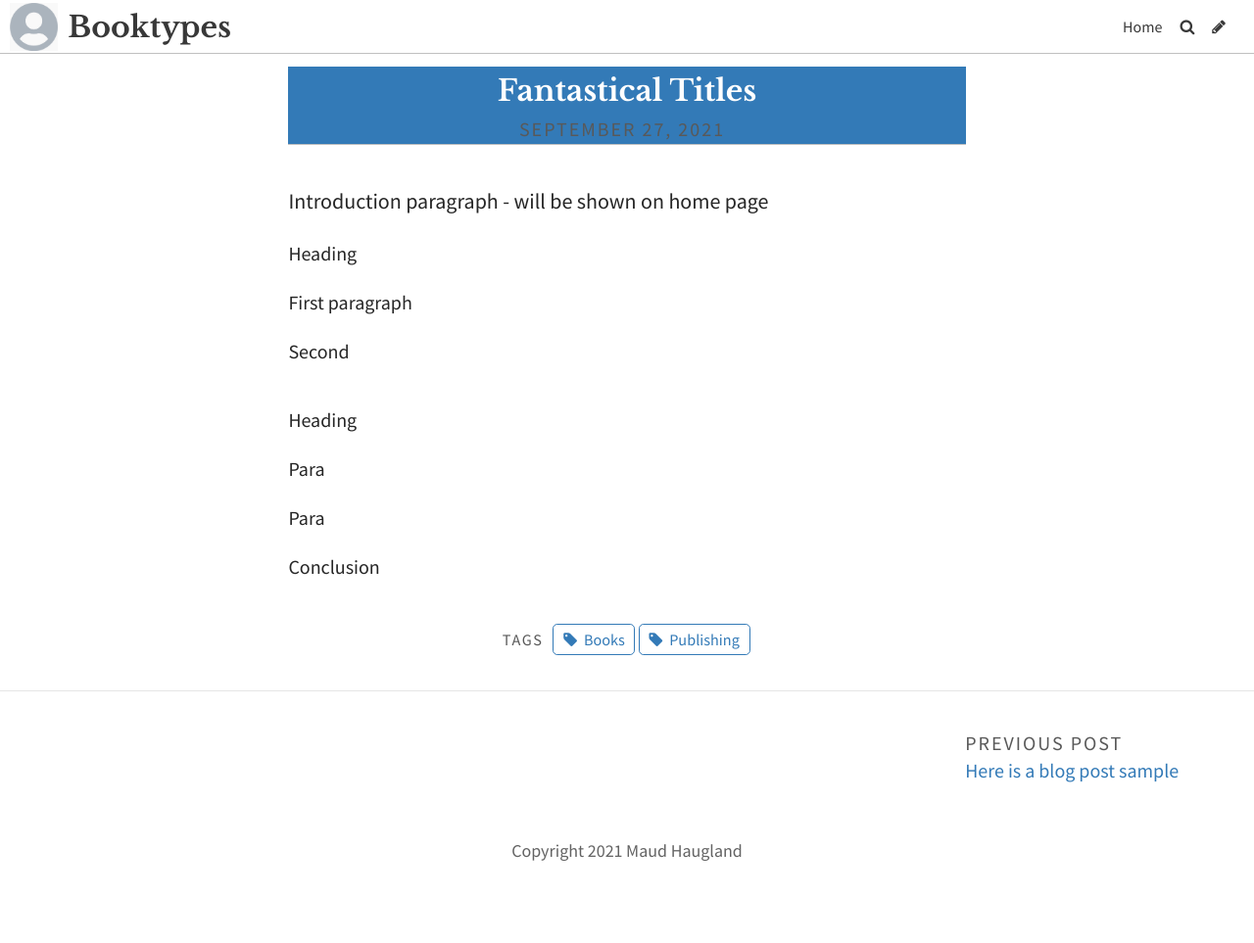
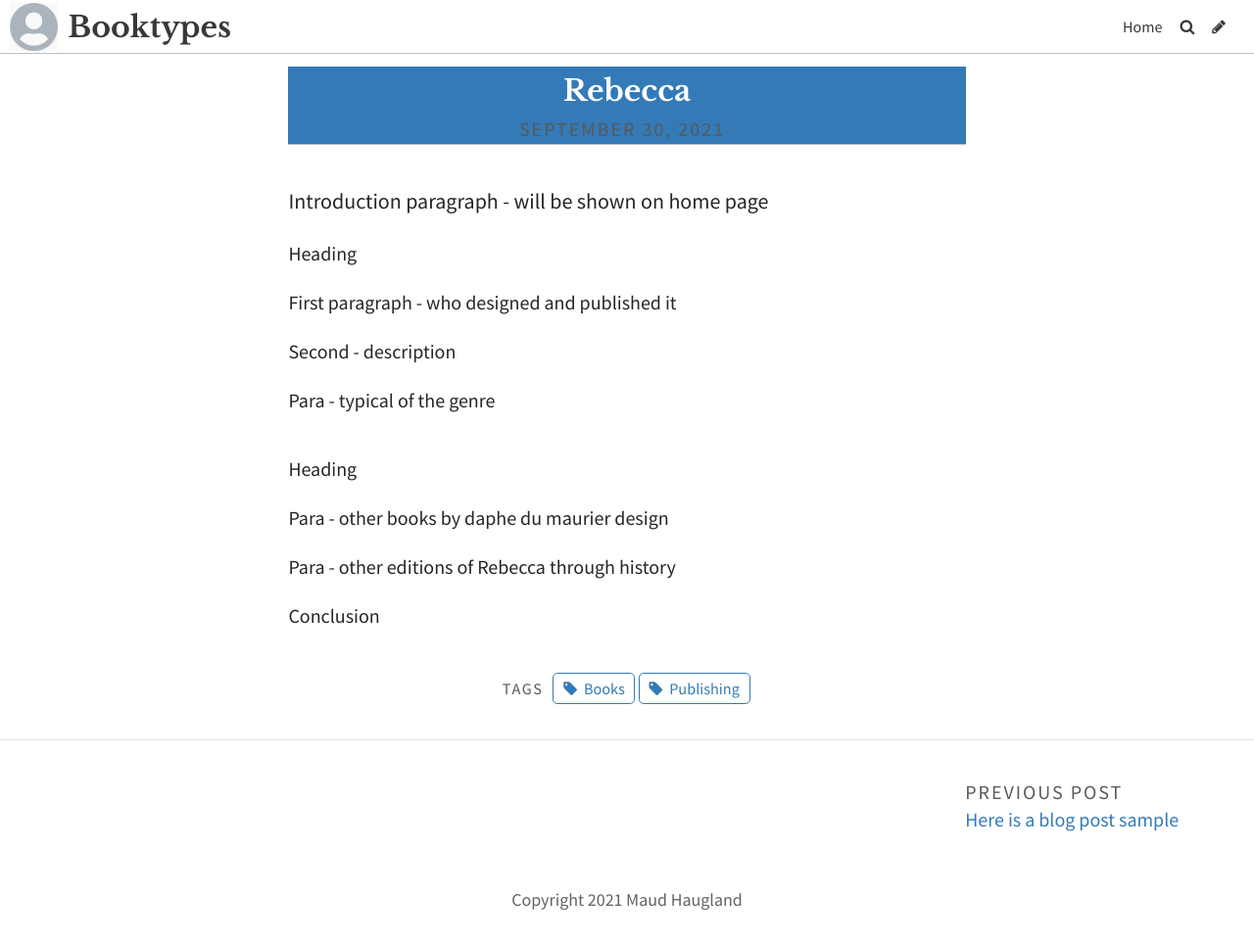
Before and after one commit to maudhaugland/booktypes, a Jekyll site: the page built from _posts/2021-09-27-fantastical-titles.md, in a window 1280 px wide and 963 px high. Shown: the whole window at 98% size. Built offline with Jekyll 4.4.1, drawn with Linux system fonts in a browser that asks for light colours; some web fonts are replaced.

Commit message:
Update Post “2021-09-27-fantastical-titles”

```diff
--- a/_posts/2021-09-27-fantastical-titles.md
+++ b/_posts/2021-09-27-fantastical-titles.md
@@ -1,7 +1,7 @@
 ---
 layout: post
-title: Fantastical Titles
-date: 2021-09-27T11:18:56.918Z
+title: "Rebecca "
+date: 2021-09-30T12:26:17.337Z
 title_color: "#ffffff"
 comments: false
 tags:
@@ -12,16 +12,18 @@ Introduction paragraph - will be shown on home page
 
 Heading
 
-First paragraph
+First paragraph - who designed and published it
 
-Second
+Second - description
+
+Para - typical of the genre
 
 ![]()
 
 Heading
 
-Para
+Para - other books by daphe du maurier design
 
-Para
+Para - other editions of Rebecca through history
 
 Conclusion
```
